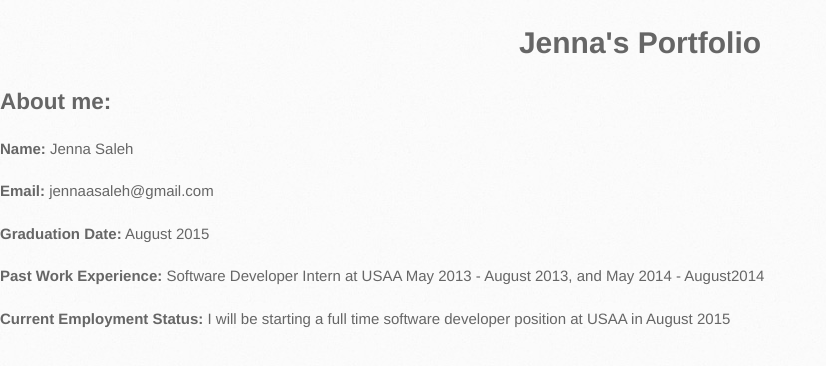
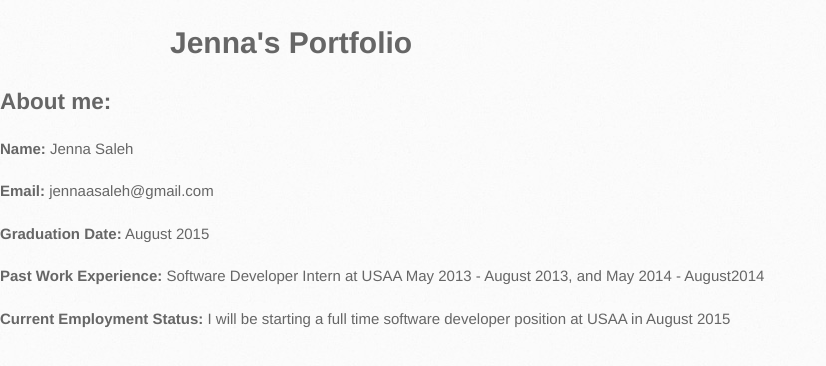
Before and after one commit to jennasaleh/jennasaleh.github.io, a plain HTML site: page index.html in a window 1280 px wide. Shown: the whole page, without its empty margins (0-826 px from the left). Drawn offline with Linux system fonts and the light colour scheme.

Commit message:
Update index.html

```diff
--- a/index.html
+++ b/index.html
@@ -18,7 +18,7 @@
   </head>
 
 <body>
-  <h1 align = "center">Jenna's Portfolio</h1>
+  <h1><div class="inner">Jenna's Portfolio</div></h1>
   <p></p>
   <h2>About me:</h2>
     <p><b>Name: </b> Jenna Saleh</p>
```
